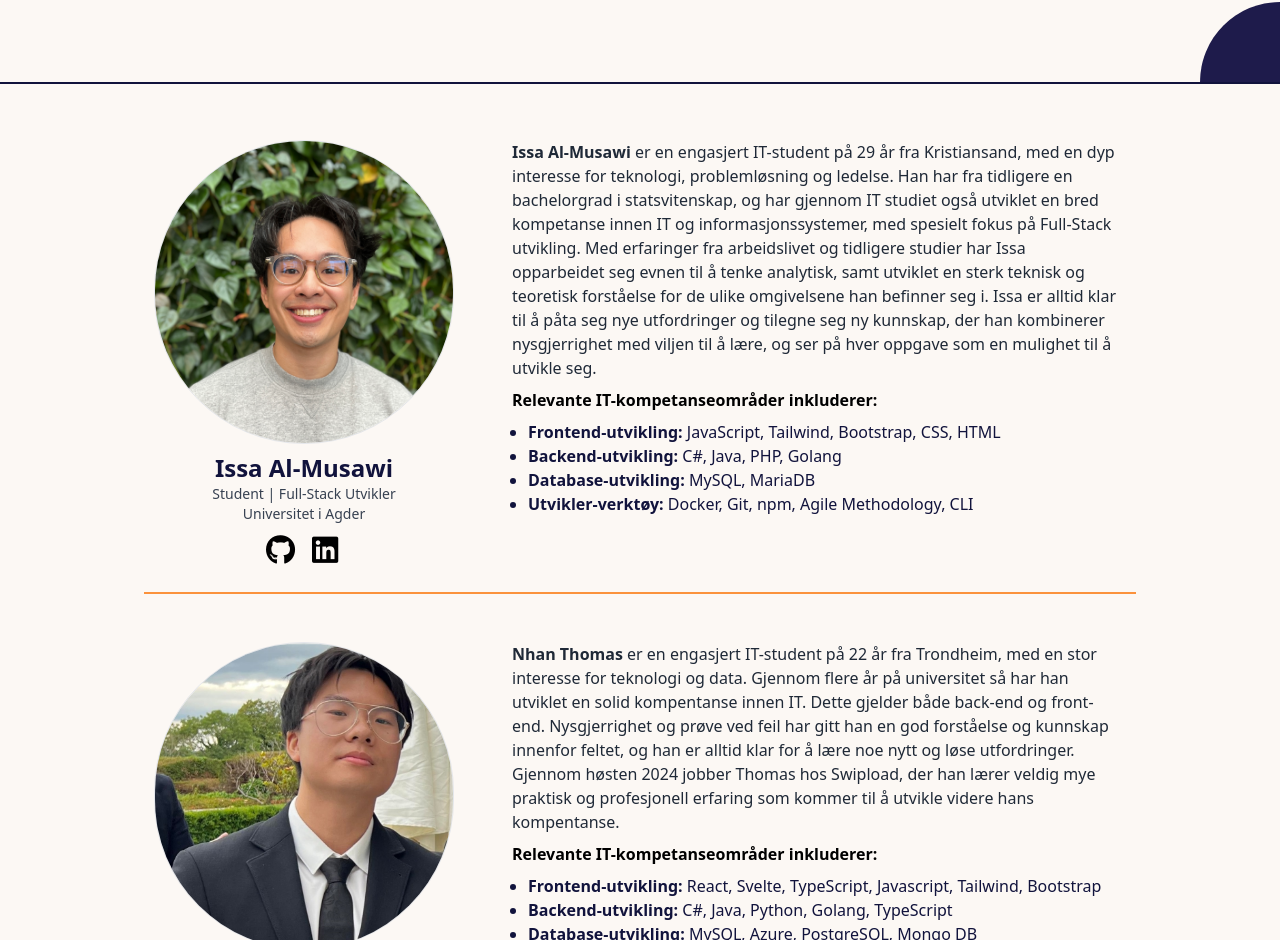
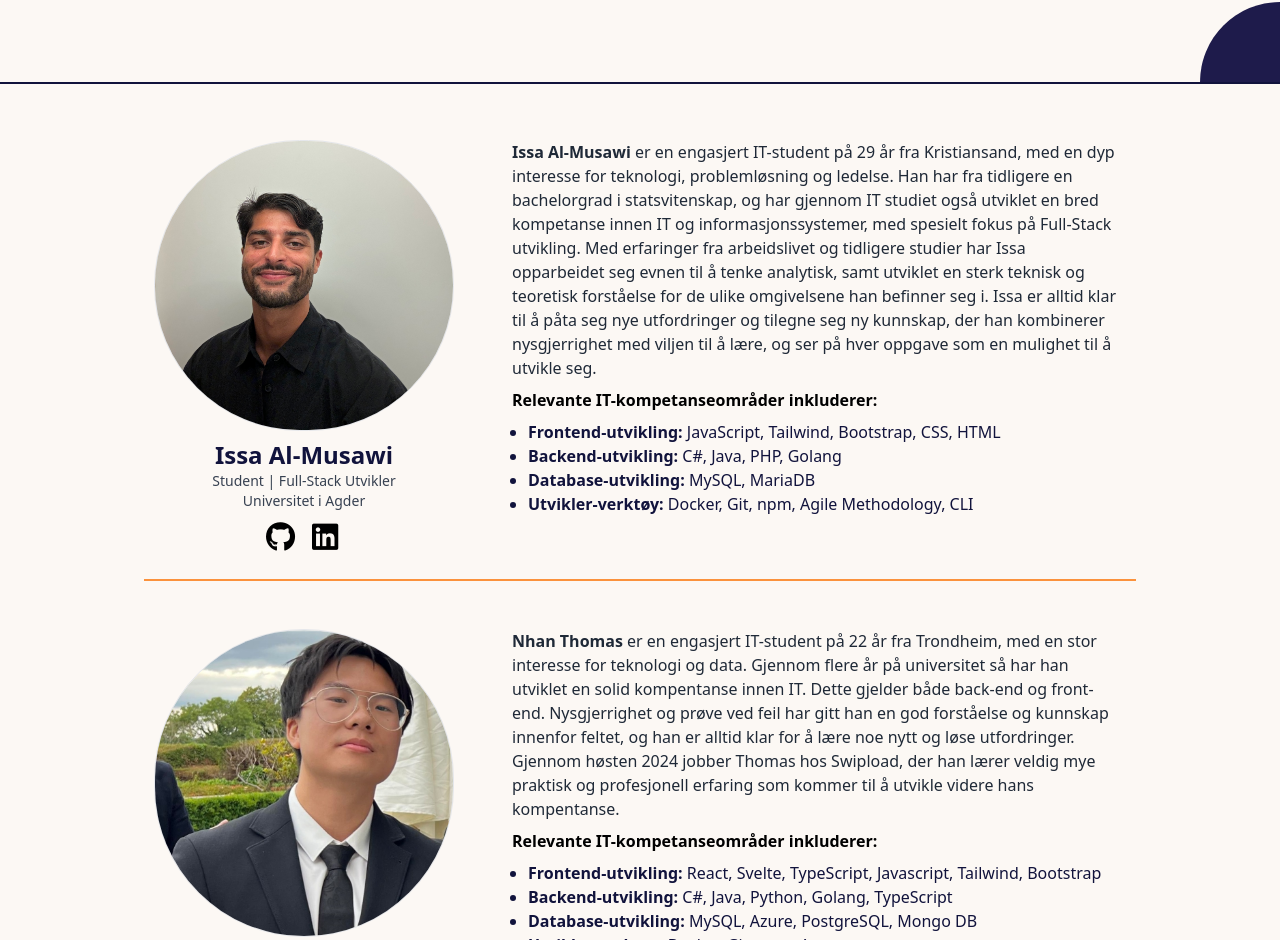
Before and after one commit to thevithach/Gruppe-1-IS-310, a React (Vite) app: page / in a window 1280 px wide. Shown: the part 956-1896 px from the top of the page. Built offline with nearby package versions, Linux system fonts and the light colour scheme; a web font is replaced by a local one.

Commit message:
profilbilde

```diff
--- a/src/components/About/About.tsx
+++ b/src/components/About/About.tsx
@@ -4,6 +4,7 @@ import TonyBilde from "../../assets/tony-profile.jpg";
 import ThomasBilde from "../../assets/thomas.profile.jpg";
 import viktorBilde from "../../assets/viktor-profile.jpg";
 import OmarBilde from "../../assets/omar-profile.jpg";
+import issaBilde from "../../assets/issa-profile.jpg";
 
 const About = () => {
   return (
@@ -15,7 +16,7 @@ const About = () => {
         university="Universitet i Agder"
         githubUrl="https://github.com/issaalmusawi"
         linkedinUrl="https://www.linkedin.com/in/issa-al-musawi-77684b96/"
-        imageUrl={TheviBilde}
+        imageUrl={issaBilde}
         description=" er en engasjert IT-student på 29 år fra Kristiansand, med en dyp interesse for teknologi, problemløsning og ledelse. Han har fra tidligere en bachelorgrad i statsvitenskap, og har gjennom IT studiet også utviklet en bred kompetanse innen IT og informasjonssystemer, med spesielt fokus på Full-Stack utvikling. Med erfaringer fra arbeidslivet og tidligere studier har Issa opparbeidet seg evnen til å tenke analytisk, samt utviklet en sterk teknisk og teoretisk forståelse for de ulike omgivelsene han befinner seg i. Issa er alltid klar til å påta seg nye utfordringer og tilegne seg ny kunnskap, der han kombinerer nysgjerrighet med viljen til å lære, og ser på hver oppgave som en mulighet til å utvikle seg."
         skills={{
           frontend: [
```
Also changed, not shown: src/assets/issa-profile.jpg (added).
